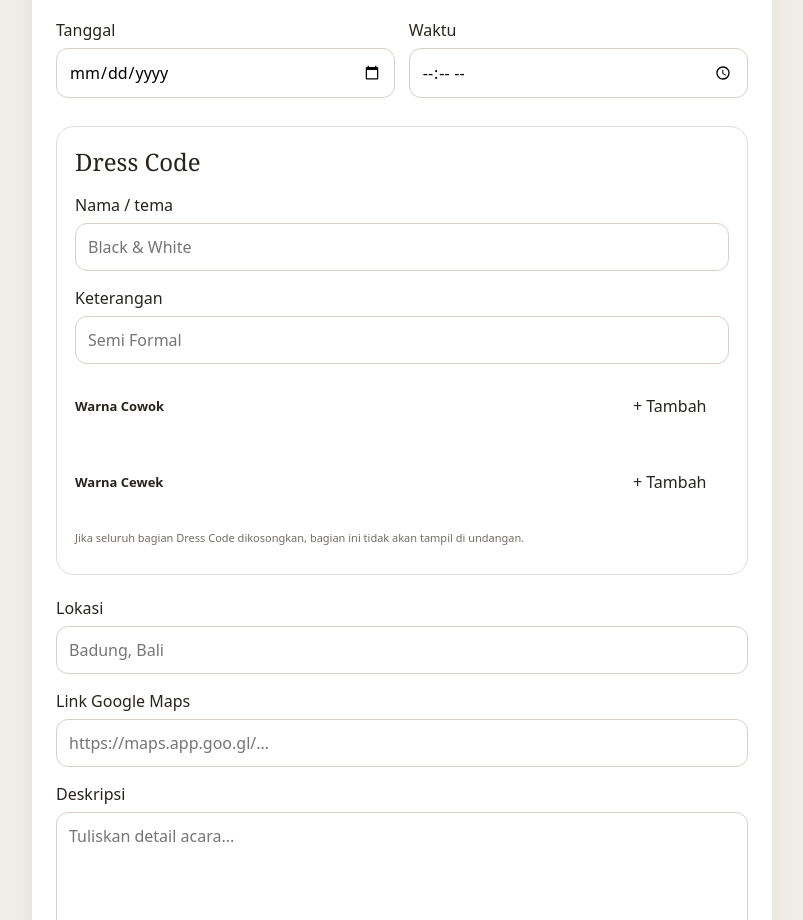
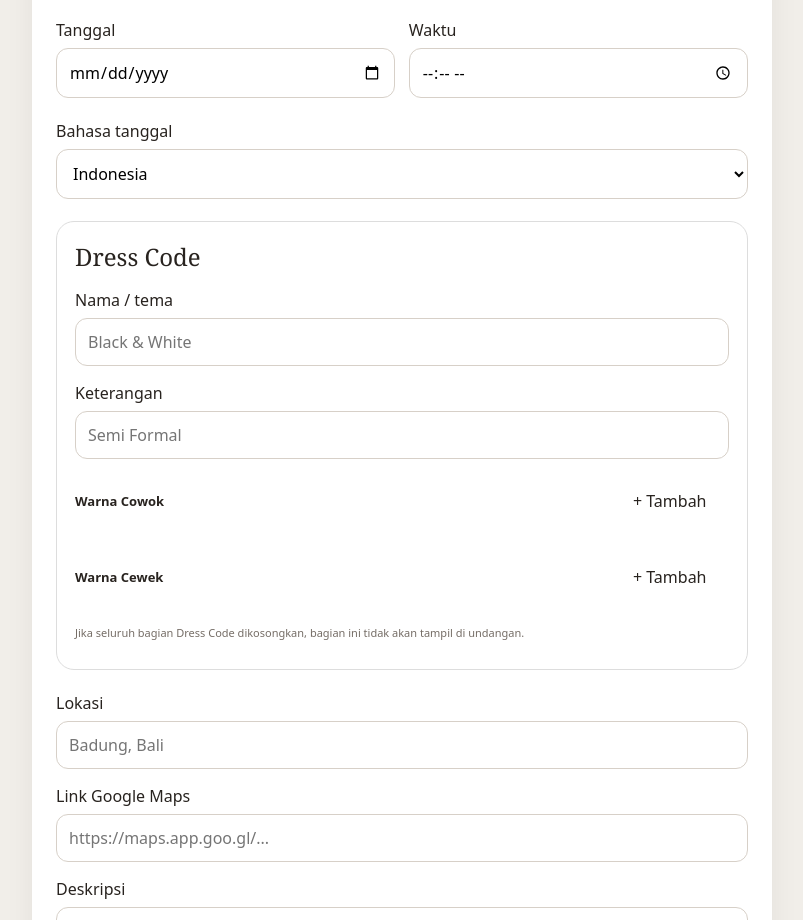
Before and after one commit to ikadekermawanart-maker/wedding-invitation, a plain HTML site: page admin.html in a window 1280 px wide. Shown: the part 833-1753 px from the top of the page, without its empty margins (36-839 px from the left). Drawn offline with Linux system fonts and the light colour scheme.

Commit message:
Add date language selector

```diff
--- a/admin.html
+++ b/admin.html
@@ -62,6 +62,13 @@
             <input id="eventTime" type="time">
           </label>
         </div>
+
+        <label>Bahasa tanggal
+          <select id="dateLanguage">
+            <option value="id">Indonesia</option>
+            <option value="en">English</option>
+          </select>
+        </label>
 
         <section class="dresscode-admin">
           <h4>Dress Code</h4>
--- a/admin.js
+++ b/admin.js
@@ -575,6 +575,7 @@ function collectEvent(){
     main_name:$("mainName").value.trim(),
     subtitle:$("subtitle").value.trim(),
     event_date:$("eventDate").value,
+    date_language:$("dateLanguage").value==="en"?"en":"id",
     event_time:$("eventTime").value,
     location:$("eventLocation").value.trim(),
     maps_url:$("mapsUrl").value.trim(),
@@ -823,6 +824,7 @@ $("loadEvent").addEventListener("click",async()=>{
     $("mainName").value=e.main_name||"";
     $("subtitle").value=e.subtitle||"";
     $("eventDate").value=e.event_date||"";
+    $("dateLanguage").value=e.date_language==="en"?"en":"id";
     $("eventTime").value=e.event_time||"";
     $("eventLocation").value=e.location||"";
     $("mapsUrl").value=e.maps_url||"";
```
